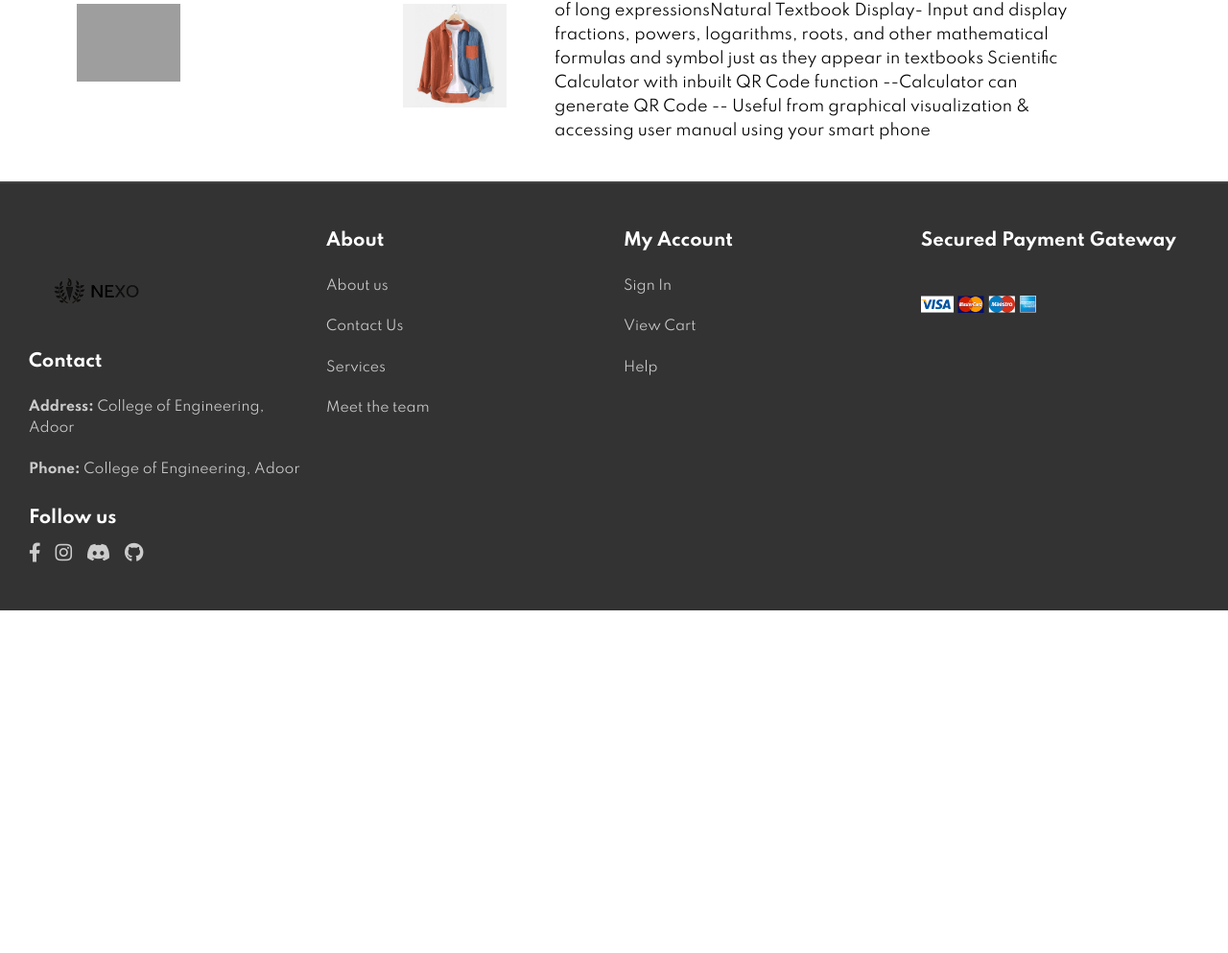
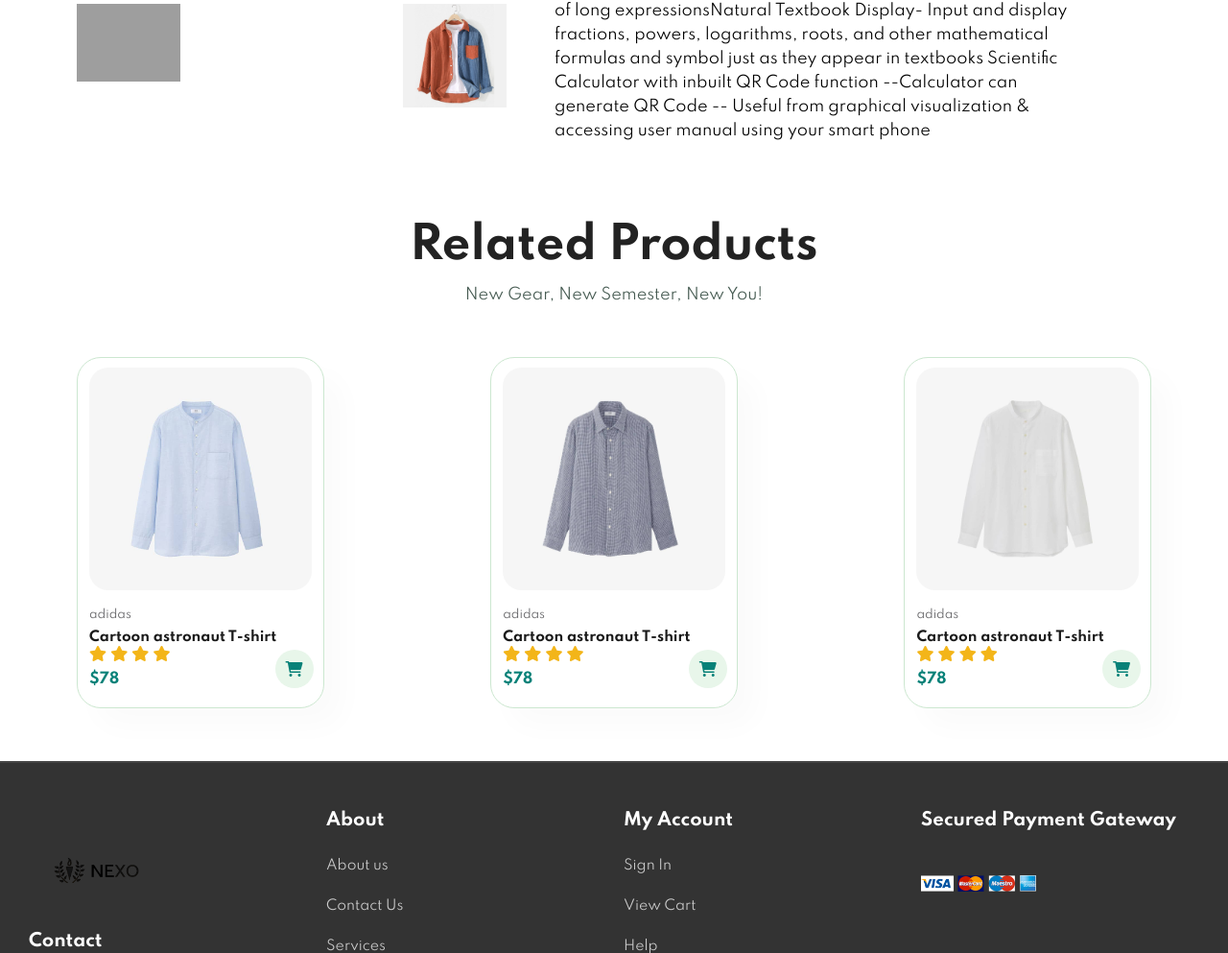
Before and after one commit to SabarinathO/Antidote--final, a plain HTML site: page e_commerce/sproduct.html in a window 1280 px wide. Shown: the part 497-1490 px from the top of the page at 96% size. Before the commit the page ends 1133 px from the top, so only its background shows below. Drawn offline with Linux system fonts and the light colour scheme; grey boxes are pictures that could not be loaded.

Commit message:
related products

```diff
--- a/e_commerce/sproduct.html
+++ b/e_commerce/sproduct.html
@@ -61,6 +61,59 @@
                 <span>4-times better resolution than Casio 991ES Plus for easier viewing of long expressionsNatural Textbook Display- Input and display fractions, powers, logarithms, roots, and other mathematical formulas and symbol just as they appear in textbooks Scientific Calculator with inbuilt QR Code function --Calculator can generate QR Code -- Useful from graphical visualization & accessing user manual using your smart phone</span>
 
 
+            </div>
+        </section>
+
+
+        <section id="product1" class="section-p1">
+            <h2>Related Products</h2>
+            <p>New Gear, New Semester, New You!</p>
+            <div class="pro-container">
+                <div class="pro">
+                    <img src="img/products/n1.jpg" alt="">
+                    <div class="des">
+                        <span>adidas</span>
+                        <h5>Cartoon astronaut T-shirt</h5>
+                        <div class="star">
+                            <i class="fas fa-star"></i>
+                            <i class="fas fa-star"></i>
+                            <i class="fas fa-star"></i>
+                            <i class="fas fa-star"></i>
+                        </div>
+                        <h4>$78</h4>
+                    </div>
+                    <a href="#"><i class="fa-solid fa-cart-shopping cart"></i></a>
+                </div>
+                <div class="pro">
+                    <img src="img/products/n2.jpg" alt="">
+                    <div class="des">
+                        <span>adidas</span>
+                        <h5>Cartoon astronaut T-shirt</h5>
+                        <div class="star">
+                            <i class="fas fa-star"></i>
+                            <i class="fas fa-star"></i>
+                            <i class="fas fa-star"></i>
+                            <i class="fas fa-star"></i>
+                        </div>
+                        <h4>$78</h4>
+                    </div>
+                    <a href="#"><i class="fa-solid fa-cart-shopping cart"></i></a>
+                </div>
+                <div class="pro">
+                    <img src="img/products/n3.jpg" alt="">
+                    <div class="des">
+                        <span>adidas</span>
+                        <h5>Cartoon astronaut T-shirt</h5>
+                        <div class="star">
+                            <i class="fas fa-star"></i>
+                            <i class="fas fa-star"></i>
+                            <i class="fas fa-star"></i>
+                            <i class="fas fa-star"></i>
+                        </div>
+                        <h4>$78</h4>
+                    </div>
+                    <a href="#"><i class="fa-solid fa-cart-shopping cart"></i></a>
+                </div>
             </div>
         </section>
 
--- a/login-form/sign-in/style.css
+++ b/login-form/sign-in/style.css
@@ -109,7 +109,7 @@ html, body {
 
 
   .signup-form input {
-    width: 70%;
+    width: 100%;
     padding: 0.75rem;
     border-radius: 4px;
     font-size: 1rem;
```
Also changed, not shown: e_commerce/index.html (+1 -1 lines), login-form/sign-in/index.html (+1 -1 lines), login-form/sign-up/index.html (+2 -1 lines), e_commerce/img/logo2.png (added).
